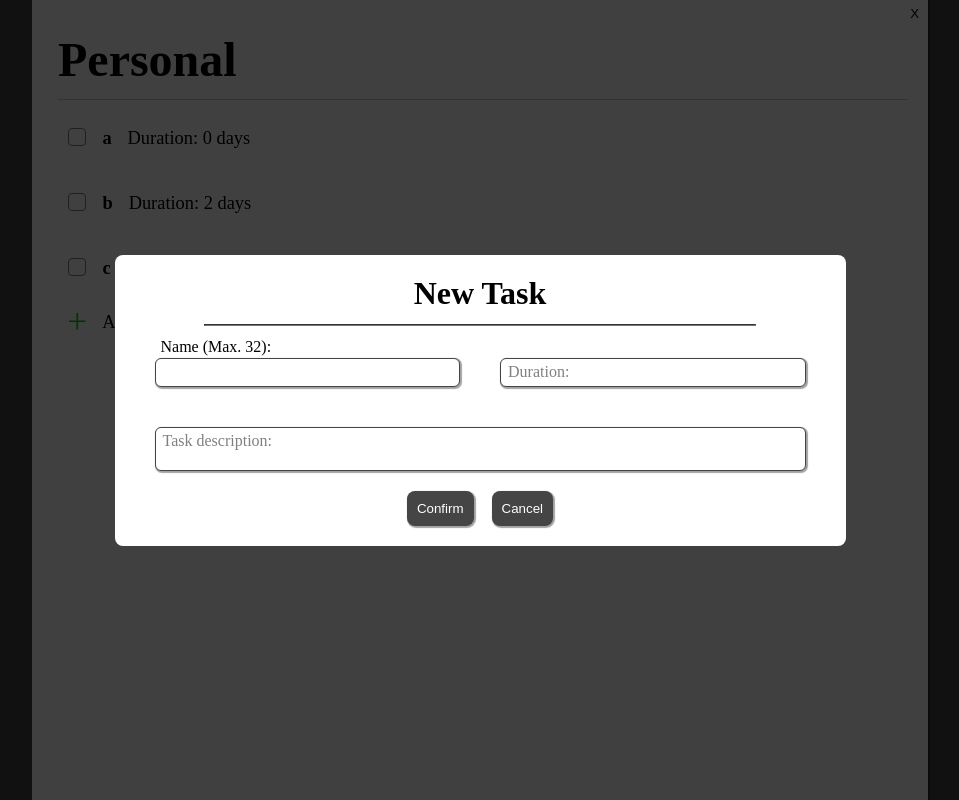
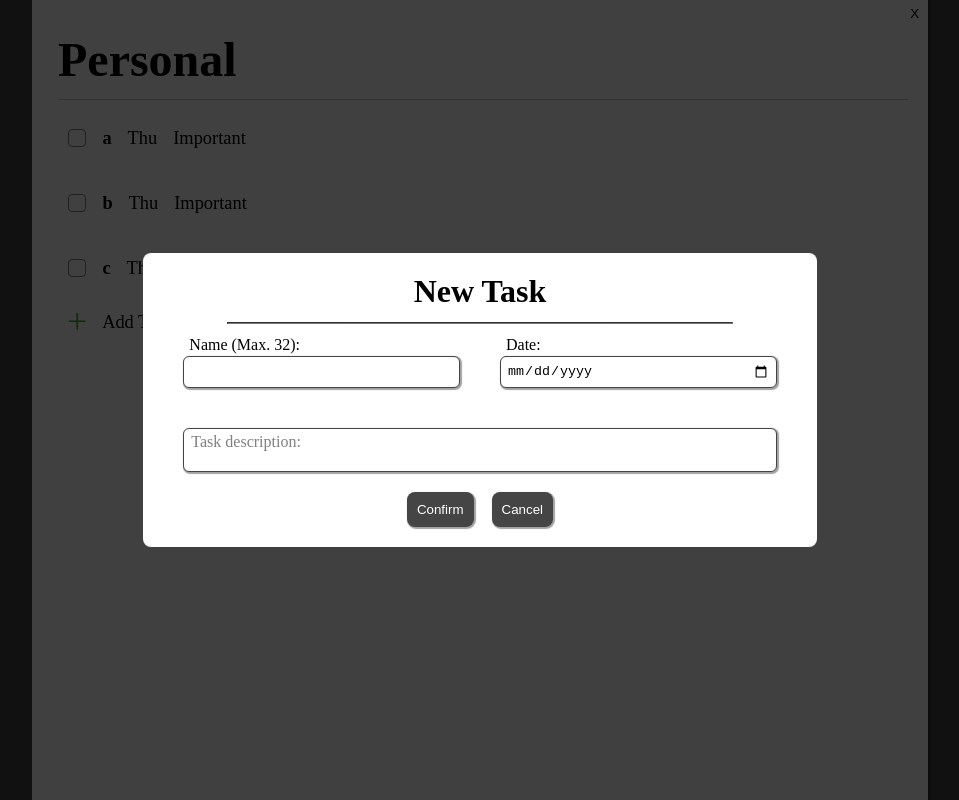
Before and after one commit to GabrielCorreaDaSilva/todo-list, a website built with webpack: page src/index.html in a window 1280 px wide. Both pictures are taken after a click on the button "Add Task". Shown: the whole page, without its empty margins (160-1119 px from the left). Built offline with nearby package versions, Linux system fonts and the light colour scheme.

Commit message:
Add dueDate and important

```diff
--- a/package.json
+++ b/package.json
@@ -28,5 +28,8 @@
     "webpack-cli": "^7.0.2",
     "webpack-dev-server": "^5.2.3",
     "webpack-merge": "^6.0.1"
+  },
+  "dependencies": {
+    "date-fns": "^4.4.0"
   }
 }
--- a/src/application/todoService.js
+++ b/src/application/todoService.js
@@ -6,25 +6,21 @@ export function todoService(todo) {
     };
 
     const mapProject = (project) => {
-        const children = todo.getChildren(project.getId());
-        const projectDuration = children
-            .filter(item => ["task", "subtask"].includes(item.getType()))
-            .reduce((total, item) => total + item.getDuration(), 0);
-        const remainingTodos = children.filter(item => !item.getStatus())
+        const remainingTodos = todo.getChildren(project.getId()).filter(item => !item.getStatus())
         return {
             id: project.getId(),
             name: project.getName(),
             type: project.getType(),
             remaining: remainingTodos.length,
-            duration: projectDuration
         };
     };
     const mapTask = (task) => ({
         id: task.getId(),
         name: task.getName(),
         description: task.getDescription(),
-        duration: task.getDuration(),
-        type: task.getType()
+        dueDate: task.getDueDate(),
+        type: task.getType(),
+        isImportant: task.getIsImportant()
     });
 
     const mapItem = (item) => {
--- a/src/data/sampleData.js
+++ b/src/data/sampleData.js
@@ -1,3 +1,6 @@
+import { cleanDate } from "../utils/date.js";
+
+
 const sampleTasks = [
     {
         name: "a",
@@ -21,8 +24,9 @@ export function injectSampleData(todo) {
         const shuffledTasks = [...sampleTasks]
             .sort(() => Math.random() - 0.5);
         shuffledTasks.forEach(task => {
-            const newTask = { ...task, duration: Math.floor(Math.random() * 50) }
-            todo.addTask(project.id, newTask);
+            todo.addTask(project.id, {
+                ...task, dueDate: cleanDate("2026-06-11"), isImportant:true
+            });
         });
     }
     const personal = todo.getItem("personal");
--- a/src/domain/task.js
+++ b/src/domain/task.js
@@ -1,20 +1,22 @@
-export function createTask(_parentId, { type = "task", isComplete = false, parentId = _parentId, name, description, duration, id = crypto.randomUUID() }) {
+export function createTask(_parentId, { type = "task", isComplete = false, parentId = _parentId, name, description, dueDate, isImportant, id = crypto.randomUUID() }) {
 
    return {
       getParentId: () => parentId,
       getId: () => id,
       getName: () => name,
       getDescription: () => description,
-      getDuration: () => duration,
       getType: () => type,
       getStatus:() => isComplete,
       toggleComplete: () => isComplete = !isComplete,
+      toggleImportant: () => !isImportant,
+      getIsImportant: () => isImportant,
+      getDueDate: () => dueDate,
       update: (data) => {
          name = data.name;
          description = data.description;
-         duration = data.duration;
          type = data.type;
          parentId = data.parentId;
+         dueDate = data.dueDate;
       }
    };
 }
--- a/src/styles/forms.css
+++ b/src/styles/forms.css
@@ -101,7 +101,7 @@ input:-webkit-autofill:active {
 }
 
 .buttons-container button:hover {
-    background-color: #737373;
+    background-color: #4b4b4bdd;
 }
 
 .form button {
--- a/src/styles/items.css
+++ b/src/styles/items.css
@@ -79,6 +79,8 @@
     transition: all ease 0.2s;
     place-content: center;
     cursor: pointer;
+    position: relative;
+    top: 1px;
 }
 
 .item-content input[type="checkbox"]:checked {
--- a/src/ui/UIController.js
+++ b/src/ui/UIController.js
@@ -29,7 +29,7 @@ export function UIController(service) {
         projectContainer.append(createProjectCard(newProject));
     }
     function handleCreateTask(taskData, projectId) {
-        const newTask = service.addTask(projectId, { ...taskData, duration: parseInt(taskData.duration) });
+        const newTask = service.addTask(projectId, taskData);
         const itemList = content.querySelector(".item-list");
         itemList.append(createTaskItem(newTask));
     }
--- a/src/ui/forms.js
+++ b/src/ui/forms.js
@@ -1,3 +1,5 @@
+import { cleanDate } from "../utils/date.js";
+
 export function createProjectForm({ name = "", onSubmit } = {}) {
     const form = document.createElement("form");
     form.classList.add("project-form", "form");
@@ -46,7 +48,7 @@ export function createProjectForm({ name = "", onSubmit } = {}) {
     bindEvents(form, onSubmit);
     return form;
 }
-export function createTaskForm({ name = "", description = "", duration = "", onSubmit } = {}) {
+export function createTaskForm({ name = "", description = "", duration = "", date = "", onSubmit } = {}) {
     const form = document.createElement("form");
     form.classList.add("task-form", "form");
 
@@ -60,13 +62,14 @@ export function createTaskForm({ name = "", description = "", duration = "", onS
     const wrapper = document.createElement("div");
     wrapper.classList.add("input-container-wrapper");
 
-    const nameContainer = createName(name);
-    const descriptionContainer = createDescription(description);
-    const durationContainer = createDuration(duration);
-    const buttonsContainer = createButtons();
-    wrapper.append(nameContainer, durationContainer, descriptionContainer);
 
-    form.append(title, line, wrapper, buttonsContainer);
+    wrapper.append(
+        createName(name),
+        createDueDate(date),
+        createDescription(description),
+    );
+
+    form.append(title, line, wrapper, createButtons());
     bindEvents(form, onSubmit);
     return form;
 
@@ -91,27 +94,6 @@ export function createTaskForm({ name = "", description = "", duration = "", onS
         inputContainer.append(nameInput, nameInputLabel);
         return inputContainer;
     }
-    function createDuration(duration) {
-        const inputContainer = document.createElement("div");
-        inputContainer.classList.add("input-container");
-
-        const durationInput = document.createElement("input");
-        Object.assign(durationInput, {
-            id: "task-duration",
-            name: "duration",
-            value: duration,
-            type: "number",
-            placeholder: "",
-            max: 128,
-            required: true
-        });
-
-        const durationInputLabel = document.createElement("label");
-        durationInputLabel.setAttribute("for", "task-duration");
-        durationInputLabel.textContent = "Duration: ";
-        inputContainer.append(durationInput, durationInputLabel);
-        return inputContainer;
-    }
     function createDescription(description) {
         const inputContainer = document.createElement("div");
         inputContainer.classList.add("input-container");
@@ -131,6 +113,25 @@ export function createTaskForm({ name = "", description = "", duration = "", onS
         descriptionInputLabel.textContent = "Task description: ";
 
         inputContainer.append(descriptionInput, descriptionInputLabel);
+        return inputContainer;
+    }
+    function createDueDate(date) {
+        const inputContainer = document.createElement("div");
+        inputContainer.classList.add("input-container");
+
+        const dateInput = document.createElement("input");
+        Object.assign(dateInput, {
+            id: "due-date",
+            type: "date",
+            name: "dueDate",
+            placeholder: "",
+            value: date,
+        });
+        const dateInputLabel = document.createElement("label");
+        dateInputLabel.setAttribute("for", "due-date");
+        dateInputLabel.textContent = "Date:";
+
+        inputContainer.append(dateInput, dateInputLabel);
         return inputContainer;
     }
 }
@@ -167,6 +168,7 @@ function bindEvents(form, onSubmit) {
         const formData = new FormData(form);
         const data = Object.fromEntries(formData.entries());
 
-        onSubmit(data);
+
+        onSubmit({...data, dueDate: cleanDate(data.dueDate)});
     });
 }
--- a/src/ui/views.js
+++ b/src/ui/views.js
@@ -1,4 +1,6 @@
 import EditIcon from '../icons/square-edit-outline.svg';
+import { formatWeekDay, formatDayMonth, isWithinWeek } from '../utils/date.js';
+
 
 export function createProjectCard(project) {
     const components = [];
@@ -17,11 +19,6 @@ export function createProjectCard(project) {
     taskCounter.classList.add("task-counter");
     taskCounter.textContent = `Remaining's: ${project.remaining}`;
     components.push(taskCounter);
-
-    const projectDuration = document.createElement("p");
-    projectDuration.classList.add("project-duration");
-    projectDuration.textContent = `Duration: ${project.duration} days`;
-    components.push(projectDuration);
 
     if (!isSystem) {
         const delBtn = document.createElement("button");
@@ -57,7 +54,6 @@ export function createTodoView(projects) {
 export function createProjectView(project, tasks) {
     const components = [];
     const isSystem = project.type === "system";
-    console.log(project)
 
     const projectView = document.createElement("div")
     projectView.classList.add("project-view");
@@ -107,6 +103,7 @@ export function createProjectView(project, tasks) {
 }
 
 export function createTaskItem(task) {
+    const components = [];
     const li = document.createElement("li");
     li.classList.add("list-item");
 
@@ -118,18 +115,33 @@ export function createTaskItem(task) {
 
     const checkbox = document.createElement("input");
     Object.assign(checkbox, {
-            id: "check",
-            type: "checkbox",
-        });
+        id: "check",
+        type: "checkbox",
+    });
+    components.push(checkbox);
 
     const name = document.createElement("p");
     name.classList.add("name");
+    name.textContent = task.name;
+    components.push(name);
 
-    name.textContent = task.name;
-    const duration = document.createElement("p");
-    duration.textContent = "Duration:  " + task.duration + " days";
+    if (task.dueDate) {
+        const dueDate = document.createElement("p");
+        dueDate.classList.add("due-date");
+        isWithinWeek(task.dueDate)
+            ? dueDate.textContent = formatWeekDay(task.dueDate)
+            : dueDate.textContent = formatDayMonth(task.dueDate)
+        components.push(dueDate);
+    }
 
-    content.append(checkbox, name, duration)
+    if (task.isImportant) {
+        const isImportant = document.createElement("p");
+        isImportant.classList.add("is-important");
+        isImportant.textContent = "Important";
+        components.push(isImportant);
+    }
+
+    content.append(...components);
     wrapper.append(content);
     li.append(wrapper);
 
--- /dev/null
+++ b/src/utils/date.js
@@ -0,0 +1,22 @@
+import { format, differenceInCalendarDays, startOfToday, parse } from 'date-fns';
+import { enUS } from 'date-fns/locale';
+
+export function cleanDate(date) {
+    return parse(
+        date,
+        "yyyy-MM-dd",
+        new Date()
+    )
+}
+
+export const isWithinWeek = (date) => {
+    const today = startOfToday();
+    return differenceInCalendarDays(date, today) < 7
+}
+
+export const formatWeekDay = (date) => {
+    return format((date), 'eee')
+}
+export const formatDayMonth = (date) => {
+    return format(date, "d MMM");
+}
--- a/webpack.common.js
+++ b/webpack.common.js
@@ -8,11 +8,13 @@ export default {
         path: path.resolve(import.meta.dirname, "dist"),
         clean: true,
     },
+
     plugins: [
         new HtmlWebpackPlugin({
             template: "./src/index.html",
         }),
     ],
+
     module: {
         rules: [
             {
```
Also changed, not shown: 1 other file.
